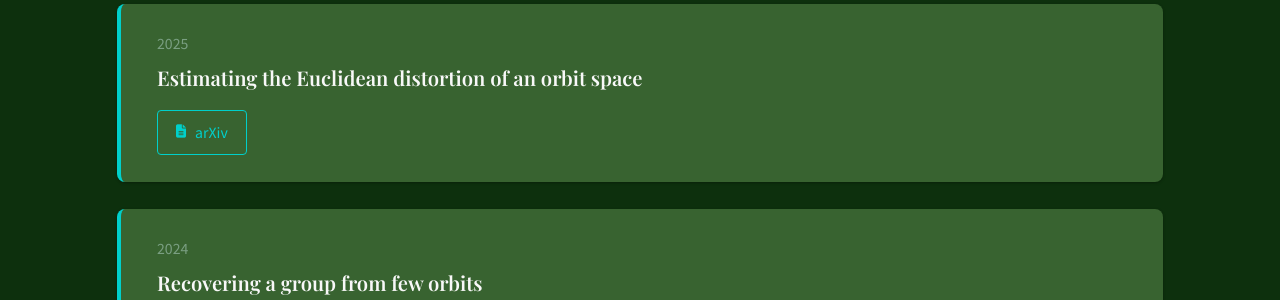
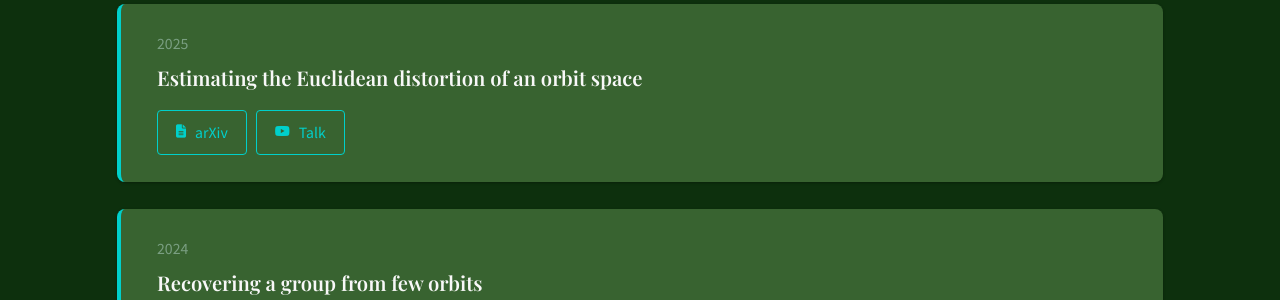
Before and after one commit to prismika/prismika.github.io, a Jekyll site: the page built from index.html, in a window 1280 px wide and 900 px high, scrolled down 698 px. Shown: the part 137-437 px from the top of the window. Built offline with Jekyll 4.4.1, drawn with Linux system fonts in a browser that asks for light colours.

Commit message:
Add distortion video.

```diff
--- a/_data/publications.yml
+++ b/_data/publications.yml
@@ -41,3 +41,6 @@
     - label: "arXiv"
       url: "https://arxiv.org/abs/2506.04425"
       icon: "fa-solid fa-file-lines"
+    - label: "Talk"
+      url: "https://www.youtube.com/watch?v=l0wZRtBxtzQ"
+      icon: "fa-brands fa-youtube"
```
